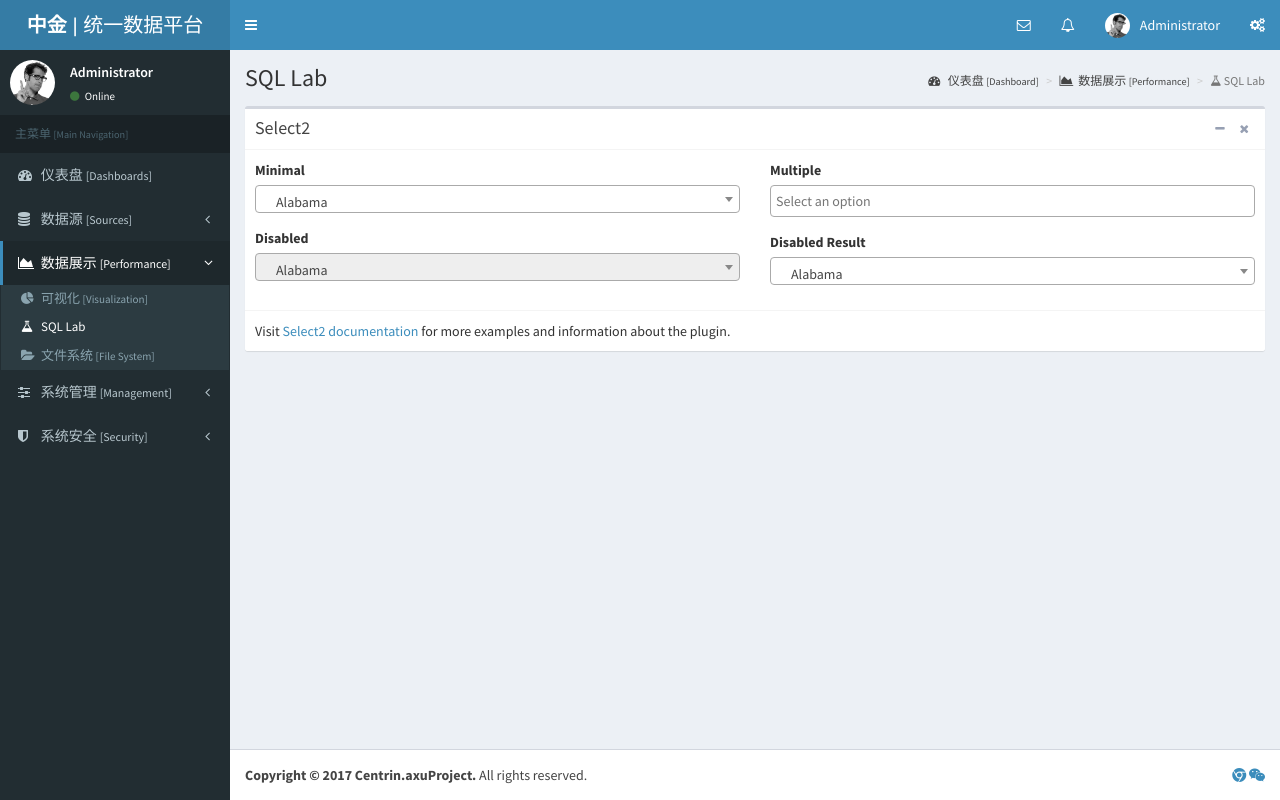
After one commit to axu4github/ceudp, a Django app: page /performance/sql/ in a window 1280 px wide. The commit adds this page. Run offline with Django 3.2, Linux system fonts and the light colour scheme; some libraries are stand-ins or nearby versions.

Commit message:
添加sql_lab页面

```diff
--- a/ceudp/templates/ceudp/base.html
+++ b/ceudp/templates/ceudp/base.html
@@ -6,7 +6,7 @@
         {% block stylesheet %}
             <meta charset="utf-8">
             <meta http-equiv="X-UA-Compatible" content="IE=edge">
-            <title>Centrin Unified Data Platform</title>
+            <title>统一数据平台</title>
             <!-- Tell the browser to be responsive to screen width -->
             <meta content="width=device-width, initial-scale=1, maximum-scale=1, user-scalable=no" name="viewport">
             <!-- Bootstrap 3.3.6 -->
@@ -16,14 +16,14 @@
             <!-- Ionicons -->
             <link rel="stylesheet" href="https://cdnjs.cloudflare.com/ajax/libs/ionicons/2.0.1/css/ionicons.min.css">
             <!-- DataTables -->
-            <link rel="stylesheet" type="text/css" href="{% static 'plugins/datatables/dataTables.bootstrap.css' %}" />
+            <!-- <link rel="stylesheet" type="text/css" href="{% static 'plugins/datatables/dataTables.bootstrap.css' %}" /> -->
             <!-- Theme style -->
             <link rel="stylesheet" type="text/css" href="{% static 'dist/css/AdminLTE.min.css' %}" />
             <!-- AdminLTE Skins. Choose a skin from the css/skins
                folder instead of downloading all of them to reduce the load. -->
             <link rel="stylesheet" type="text/css" href="{% static 'dist/css/skins/_all-skins.min.css' %}" />
             <!-- Bootstrap-select -->
-            <link rel="stylesheet" type="text/css" href="{% static 'plugins/bootstrap-select/bootstrap-select.min.css' %}" />
+            <!-- <link rel="stylesheet" type="text/css" href="{% static 'plugins/bootstrap-select/bootstrap-select.min.css' %}" /> -->
 
             <!-- HTML5 Shim and Respond.js IE8 support of HTML5 elements and media queries -->
             <!-- WARNING: Respond.js doesn't work if you view the page via file:// -->
--- a/ceudp/templates/ceudp/left-sidebar.html
+++ b/ceudp/templates/ceudp/left-sidebar.html
@@ -48,7 +48,9 @@
                 </a>
                 <ul class="treeview-menu">
                     <li class="leaf" id="visualization"><a href="#"><i class="fa fa-pie-chart"></i>可视化 <small>[Visualization]</small></a></li>
-                    <li class="leaf" id="sql_lab"><a href="#"><i class="fa fa-flask"></i>SQL Lab<small></small></a></li>
+                    <li class="leaf" id="sql_lab">
+                        <a href="{% url 'performance:sql_lab' %}"><i class="fa fa-flask"></i>SQL Lab<small></small></a>
+                    </li>
                     <li class="leaf" id="filesystem">
                         <a href="{% url 'performance:filesystem' %}">
                             <i class="fa fa-folder-open"></i>文件系统 <small>[File System]</small>
--- a/ceudp/templates/ceudp/login.html
+++ b/ceudp/templates/ceudp/login.html
@@ -17,7 +17,6 @@
             margin: -10vw 0 0 0;
             transform: translateX(-50%);
         }
-
 
     </style>
 {% endblock %}
@@ -44,7 +43,7 @@
                     </div>
                     <div class="row">
                         <div class="col-xs-4">
-                            <button type="submit" class="btn btn-primary btn-block btn-flat">登陆</button>
+                            <button type="submit" class="btn btn-primary btn-block btn-flat">登录</button>
                         </div>
                     </div>
                 </form>
--- /dev/null
+++ b/performance/templates/performance/sql_lab.html
@@ -0,0 +1,122 @@
+{% extends "ceudp/base.html" %}
+{% load staticfiles %}
+
+{% block customize-styles %}
+<!-- Select2 -->
+<link rel="stylesheet" href="{% static 'plugins/select2/select2.min.css' %}">
+
+<style type="text/css">
+</style>
+
+{% endblock %}
+
+{% block customize-script %}
+<!-- Select2 -->
+<script src="{% static 'plugins/select2/select2.full.min.js' %}"></script>
+<script>
+    leaf_active("sql_lab"); // 激活左侧菜单栏图标效果
+
+    $(function(){
+        $(".select2").select2({
+            placeholder: {
+                id: '-1', // the value of the option
+                text: 'Select an option'
+            }
+        });
+    });
+</script>
+{% endblock %}
+
+{% block content %}
+<div class="content-wrapper">
+    <section class="content-header">
+        <h1>SQL Lab</h1>
+        <ol class="breadcrumb">
+            <li><a href="{% url 'dashboard:index' %}"><i class="fa fa-dashboard"></i> 仪表盘 <small>[Dashboard]</small> </a></li>
+            <li><a href="#"><i class="fa fa-area-chart"></i>数据展示 <small>[Performance]</small></a></li>
+            <li class="active"><i class="fa fa-flask"></i> SQL Lab</small></li>
+        </ol>
+    </section>
+    <section class="content">
+        <div class="box box-default">
+        <div class="box-header with-border">
+          <h3 class="box-title">Select2</h3>
+
+          <div class="box-tools pull-right">
+            <button type="button" class="btn btn-box-tool" data-widget="collapse"><i class="fa fa-minus"></i></button>
+            <button type="button" class="btn btn-box-tool" data-widget="remove"><i class="fa fa-remove"></i></button>
+          </div>
+        </div>
+        <!-- /.box-header -->
+        <div class="box-body">
+          <div class="row">
+            <div class="col-md-6">
+              <div class="form-group">
+                <label>Minimal</label>
+                <select class="form-control select2" style="width: 100%;">
+                  <option selected="selected">Alabama</option>
+                  <option>Alaska</option>
+                  <option>California</option>
+                  <option>Delaware</option>
+                  <option>Tennessee</option>
+                  <option>Texas</option>
+                  <option>Washington</option>
+                </select>
+              </div>
+              <!-- /.form-group -->
+              <div class="form-group">
+                <label>Disabled</label>
+                <select class="form-control select2" disabled="disabled" style="width: 100%;">
+                  <option selected="selected">Alabama</option>
+                  <option>Alaska</option>
+                  <option>California</option>
+                  <option>Delaware</option>
+                  <option>Tennessee</option>
+                  <option>Texas</option>
+                  <option>Washington</option>
+                </select>
+              </div>
+              <!-- /.form-group -->
+            </div>
+            <!-- /.col -->
+            <div class="col-md-6">
+              <div class="form-group">
+                <label>Multiple</label>
+                <select class="form-control select2" multiple="multiple" data-placeholder="Select a State" style="width: 100%;">
+                  <option>Alabama</option>
+                  <option>Alaska</option>
+                  <option>California</option>
+                  <option>Delaware</option>
+                  <option>Tennessee</option>
+                  <option>Texas</option>
+                  <option>Washington</option>
+                </select>
+              </div>
+              <!-- /.form-group -->
+              <div class="form-group">
+                <label>Disabled Result</label>
+                <select class="form-control select2" style="width: 100%;">
+                  <option selected="selected">Alabama</option>
+                  <option>Alaska</option>
+                  <option disabled="disabled">California (disabled)</option>
+                  <option>Delaware</option>
+                  <option>Tennessee</option>
+                  <option>Texas</option>
+                  <option>Washington</option>
+                </select>
+              </div>
+              <!-- /.form-group -->
+            </div>
+            <!-- /.col -->
+          </div>
+          <!-- /.row -->
+        </div>
+        <!-- /.box-body -->
+        <div class="box-footer">
+          Visit <a href="https://select2.github.io/">Select2 documentation</a> for more examples and information about
+          the plugin.
+        </div>
+      </div>
+    </section>
+</div>
+{% endblock %}
--- a/performance/urls.py
+++ b/performance/urls.py
@@ -6,5 +6,7 @@ app_name = "performance"
 
 urlpatterns = [
     # /performance/filesystem/
-    url(r"filesystem/$", views.filesystem, name="filesystem"),
+    url(r"fs/$", views.filesystem, name="filesystem"),
+    # /performance/filesystem/
+    url(r"sql/$", views.sql_lab, name="sql_lab"),
 ]
--- a/performance/views.py
+++ b/performance/views.py
@@ -5,3 +5,6 @@ from django.shortcuts import render
 
 def filesystem(request):
     return render(request, "performance/filesystem.html")
+
+def sql_lab(request):
+    return render(request, "performance/sql_lab.html")
```
